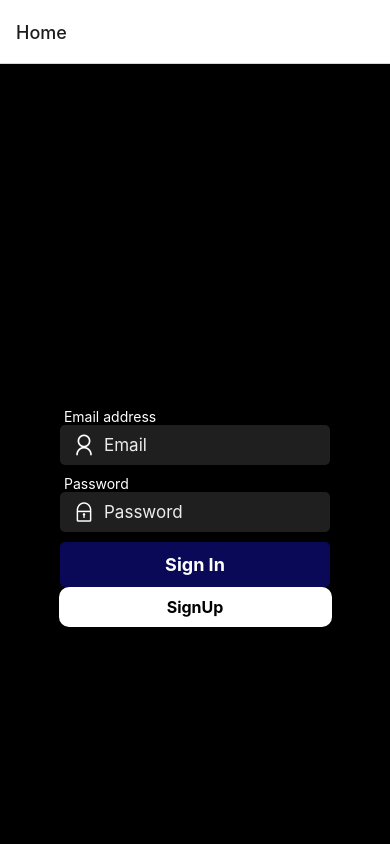
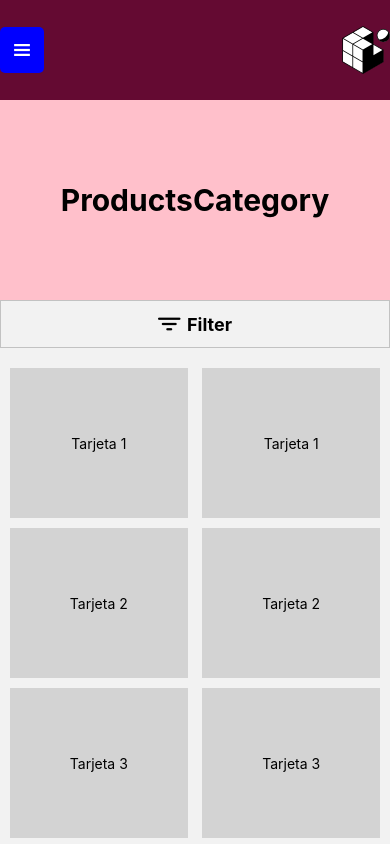
Before and after one commit to expressbuymh/front_mobile, a React Native app: screen /ProductsCategory in a window 390 px wide. Shown: the top 844 px of the page. Built offline with nearby package versions, Linux system fonts and the light colour scheme.

Commit message:
Pantalla de productos solo esquema

```diff
--- a/App.js
+++ b/App.js
@@ -4,6 +4,7 @@ import { createStackNavigator } from '@react-navigation/stack'
 import { Home } from './src/page/Home'
 import { SignUpForm } from './src/page/SignUpForm'
 import { HomeProducts } from './src/page/HomeProducts'
+import { ProductsCategory } from './src/page/ProductsCategory'
 import { NavBar } from './src/components/NavBar'
 
 const Stack = createStackNavigator()
@@ -13,7 +14,7 @@ const App = () => {
     <NavigationContainer>
       <Stack.Navigator
         screenOptions={{
-          header: (props) => <NavBar {...props} />,
+          header: (props) => <NavBar {...props} navigation={props.navigation}  />,
         }}
       >
         <Stack.Screen
@@ -31,6 +32,11 @@ const App = () => {
           component={HomeProducts}
           options={{ headerShown: true }}
         />
+        <Stack.Screen
+          name="ProductsCategory"
+          component={ProductsCategory}
+          options={{ headerShown: true }}
+        />
       </Stack.Navigator>
     </NavigationContainer>
   );
--- a/src/components/NavBar.jsx
+++ b/src/components/NavBar.jsx
@@ -1,8 +1,8 @@
 import React, { useState } from 'react';
-import { View, Text, StyleSheet, Image, TouchableOpacity, Modal, Dimensions, FlatList, } from 'react-native';
+import { View, Text, StyleSheet, Image, TouchableOpacity, Modal, Dimensions, FlatList } from 'react-native';
 import { Ionicons } from '@expo/vector-icons';
 
-export const NavBar = () => {
+export const NavBar = ( {navigation} ) => {
   const [isMenuExpanded, setMenuExpanded] = useState(false);
 
   const toggleMenu = () => {
@@ -13,24 +13,41 @@ export const NavBar = () => {
     setMenuExpanded(false);
   };
 
-  const menuItems = ['Item 1', 'Item 2', 'Item 3', 'Item 4', 'Item 5', 'Item 6', 'Item 7', 'Item 8', 'Item 8', 'Item 8', 'Item 8', 'Item 8', 'Item 8', 'Item 8', 'Item 8', 'Item 8', 'Item 8', 'Item 8',
+  const menuItems = [
+    { id: 1, title: 'Item 1' },
+    { id: 2, title: 'Item 2' },
+    { id: 3, title: 'Item 3' },
+    { id: 4, title: 'Item 4' },
+    { id: 5, title: 'Item 5' },
+    { id: 6, title: 'Item 6' },
+    { id: 7, title: 'Item 7' },
+    { id: 8, title: 'Item 8' },
+    { id: 9, title: 'Item 9' },
   ];
 
   const screenWidth = Dimensions.get('window').width;
   const menuWidth = screenWidth * 0.9;
 
   const renderItem = ({ item }) => (
-    <TouchableOpacity style={styles.item}>
-      <Text style={styles.itemText}>{item}</Text>
+    <TouchableOpacity
+      style={styles.item}
+      onPress={() => handleMenuItemPress(item.title)}
+    >
+      <Text style={styles.itemText}>{item.title}</Text>
       <View style={styles.itemSeparator} />
     </TouchableOpacity>
   );
+
+  const handleMenuItemPress = (title) => {
+    navigation.navigate('ProductsCategory')
+    console.log('Se hizo clic en el elemento:', title);
+  };
 
   return (
     <View style={styles.container}>
       <View style={styles.container1}>
         <TouchableOpacity onPress={toggleMenu} style={styles.button}>
-          <Ionicons name={isMenuExpanded ? 'close' : 'menu'} size={24} color="white" />
+          <Ionicons name='menu' size={24} color="white" />
         </TouchableOpacity>
         <Image source={require('../../assets/favicon.png')} />
       </View>
@@ -45,7 +62,7 @@ export const NavBar = () => {
             <FlatList
               data={menuItems}
               renderItem={renderItem}
-              keyExtractor={(item, index) => index.toString()}
+              keyExtractor={(item) => item.id.toString()}
             />
           </View>
         </View>
--- /dev/null
+++ b/src/page/ProductsCategory.jsx
@@ -0,0 +1,89 @@
+import React from 'react'
+import { View, Image, Text, StyleSheet, TouchableOpacity, ScrollView } from 'react-native'
+import { Ionicons } from '@expo/vector-icons';
+
+export const ProductsCategory = () => {
+
+  const data = [
+    { id: 1, title: 'Tarjeta 1' },
+    { id: 2, title: 'Tarjeta 2' },
+    { id: 3, title: 'Tarjeta 3' },
+    { id: 4, title: 'Tarjeta 4' },
+    { id: 5, title: 'Tarjeta 5' },
+    { id: 6, title: 'Tarjeta 6' },
+  ];
+
+  const Card = ({ title }) => {
+    return (
+      <View style={styles.card}>
+        <Text>{title}</Text>
+      </View>
+    );
+  };
+
+  return (
+    <>
+      <View style={styles.containerHeader}>
+        <Text style={styles.textHeader}>ProductsCategory</Text>
+      </View>
+      <TouchableOpacity style={styles.buttonContainer}>
+        <Ionicons name="filter" size={24} color="black" />
+        <Text style={styles.buttonText}>Filter</Text>
+      </TouchableOpacity>
+
+      <ScrollView contentContainerStyle={styles.container}>
+        {data.map((item) => (
+          <View key={item.id} style={styles.row}>
+            <Card title={item.title} />
+            <Card title={item.title} />
+          </View>
+        ))}
+      </ScrollView>
+    </>
+  )
+}
+
+/*  */
+const styles = StyleSheet.create({
+  containerHeader: {
+    flexDirection: 'row',
+    height: 200,
+    backgroundColor: 'pink',
+    justifyContent: 'center',
+    alignItems: 'center',
+  },
+  textHeader: {
+    fontWeight: 'bold',
+    fontSize: 30,
+  },
+  buttonContainer: {
+    flexDirection: 'row',
+    alignItems: 'center',
+    justifyContent: 'center',
+    paddingVertical: 10,
+    paddingHorizontal: 15,
+    borderWidth: 1,
+    borderColor: 'rgba(0, 0, 0, 0.2)',
+  },
+  buttonText: {
+    marginLeft: 5,
+    fontSize: 18,
+    fontWeight: 'bold',
+  },
+  container: {
+    paddingVertical: 20,
+  },
+  row: {
+    flexDirection: 'row',
+    justifyContent: 'space-between',
+    paddingHorizontal: 10,
+    marginBottom: 10,
+  },
+  card: {
+    width: '48%',
+    height: 150,
+    backgroundColor: 'lightgray',
+    justifyContent: 'center',
+    alignItems: 'center',
+  },
+});
--- a/src/page/SignUpForm.jsx
+++ b/src/page/SignUpForm.jsx
@@ -152,8 +152,8 @@ const styles = StyleSheet.create({
     borderRadius: 5,
     paddingVertical: 12,
     marginBottom: 10,
-    width: 270, // Ancho deseado
-    height: 0, // Alto deseado
+    width: 270,
+    height: 0,
     flex: 1,
     alignItems: 'center'
   },
```
